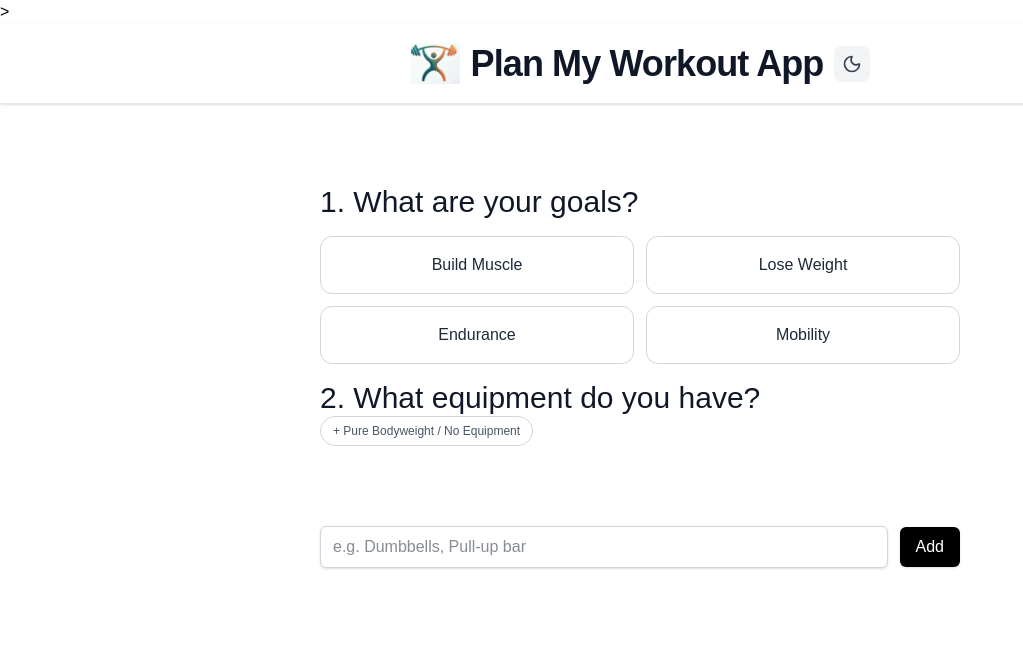
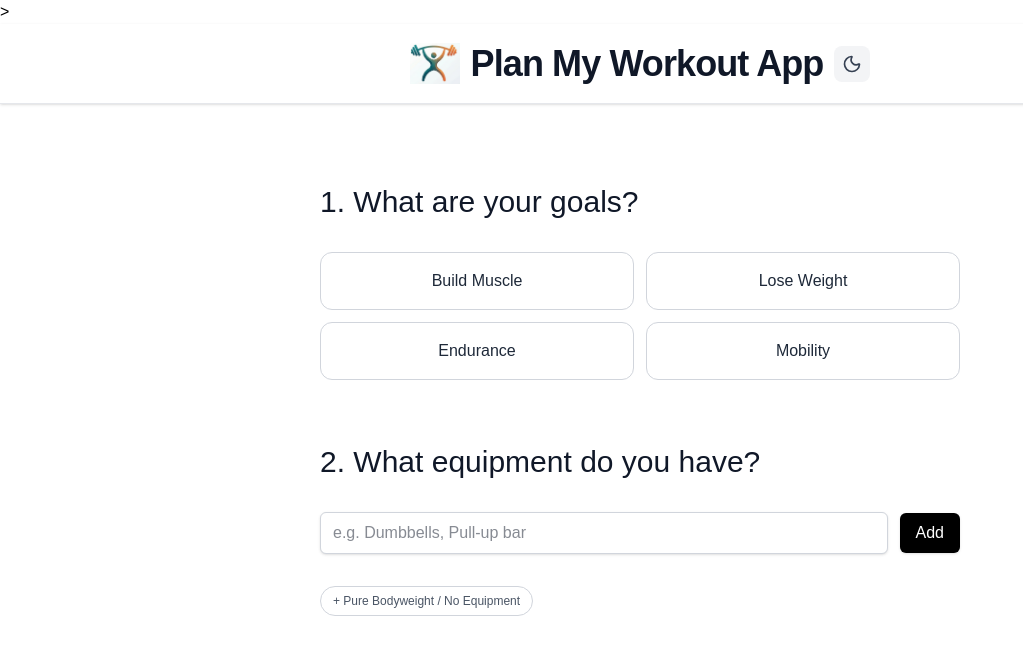
Before and after one commit to ashlee-seagle/workout-planner, a React (Vite) app: page / in a window 1280 px wide. Shown: the top 654 px of the page, without its empty margins (0-1023 px from the left). Built offline with nearby package versions, Linux system fonts and the light colour scheme; no server answers; a web font is replaced by a local one.

Commit message:
style: polish goal button contrast, add light-mode borders, and relocate input form

```diff
--- a/src/App.jsx
+++ b/src/App.jsx
@@ -63,7 +63,7 @@ function App() {
 <div className="min-h-screen bg-white dark:bg-gray-800 text-gray-900 dark:text-gray-50 transition-colors duration-200">      <Header />
         <div className="mt-20 w-[90%] sm:w-[80%] md:w-1/2 max-w-2xl mx-auto">
         <h2 className="mt-2 text-3xl font-medium">1. What are your goals?</h2>
-        <div className="grid grid-cols-2 gap-3 my-4">
+        <div className="grid grid-cols-2 gap-3 mt-8 mb-16">
             {['Build Muscle', 'Lose Weight', 'Endurance', 'Mobility'].map(goal => {
                 const isSelected = selectedGoals.includes(goal);
                 return (
@@ -71,10 +71,10 @@ function App() {
                     key={goal}
                     type="button"
                     onClick={() => toggleGoal(goal)}
-                    className={`p-4 border rounded-xl font-medium transition ${
+                    className={`p-4 rounded-xl border font-medium transition ${
                     isSelected
-                        ? 'bg-blue-600 text-white border-blue-600 shadow-md'
-                        : 'bg-white dark:bg-gray-900 text-gray-800 dark:text-gray-200 border-gray-300 dark:border-gray-700 hover:bg-gray-50'
+                        ? 'bg-[var(--selected-color)] text-white dark:border-transparent'
+                        : 'bg-white dark:bg-gray-900 text-gray-800 dark:text-gray-200 border-gray-300 dark:border-transparent hover:bg-gray-50'
                     }`}
                 >
                     {goal}
@@ -83,18 +83,7 @@ function App() {
             })}
         </div>
         <h2 className="mt-2 text-3xl font-medium">2. What equipment do you have?</h2>
-        <button
-                type="button"
-                onClick={() => setIsBodyweightOnly(prev => !prev)}
-                className={`px-3 py-1.5 text-xs font-medium rounded-full border transition-all ${
-                    isBodyweightOnly
-                    ? 'bg-blue-100 text-blue-800 border-blue-300 dark:bg-blue-950/50 dark:text-blue-300 dark:border-blue-800 shadow-sm'
-                    : 'bg-white text-gray-600 border-gray-300 dark:bg-gray-900 dark:text-gray-400 dark:border-gray-700 hover:bg-gray-50'
-                }`}
-            >
-            {isBodyweightOnly ? '✓ Bodyweight Only Active' : '+ Pure Bodyweight / No Equipment'}
-            </button>
-            <form onSubmit={handleSubmit} className="space-y-4 my-20">
+        <form onSubmit={handleSubmit} className="space-y-4 my-8">
                 <div className="flex flex-col sm:flex-row sm:items-center gap-3">
   {isBodyweightOnly ? (
     <div className="flex-1 px-3 py-2 bg-gray-100 dark:bg-gray-900 border border-gray-200 dark:border-gray-800 text-gray-500 dark:text-gray-400 text-sm font-medium rounded-md italic transition-all">
@@ -123,6 +112,18 @@ function App() {
   </button>
 </div>
             </form>
+        <button
+                type="button"
+                onClick={() => setIsBodyweightOnly(prev => !prev)}
+                className={`px-3 py-1.5 text-xs font-medium rounded-full border transition-all ${
+                    isBodyweightOnly
+                    ? 'bg-blue-100 text-blue-800 border-blue-300 dark:bg-blue-950/50 dark:text-blue-300 dark:border-blue-800 shadow-sm'
+                    : 'bg-white text-gray-600 border-gray-300 dark:bg-gray-900 dark:text-gray-400 dark:border-gray-700 hover:bg-gray-50'
+                }`}
+            >
+            {isBodyweightOnly ? '✓ Bodyweight Only Active' : '+ Pure Bodyweight / No Equipment'}
+            </button>
+
 
             {equipment.length > 0 ?
             <EquipmentList
--- a/src/index.css
+++ b/src/index.css
@@ -5,6 +5,9 @@
   --font-sans: InterVariable, sans-serif;
   --font-sans--font-feature-settings: 'cv02', 'cv03', 'cv04', 'cv11';
 }
+:root {
+  --selected-color: #0EA5E9;
+}
 header > img {
   width: 50px;
 }
```
